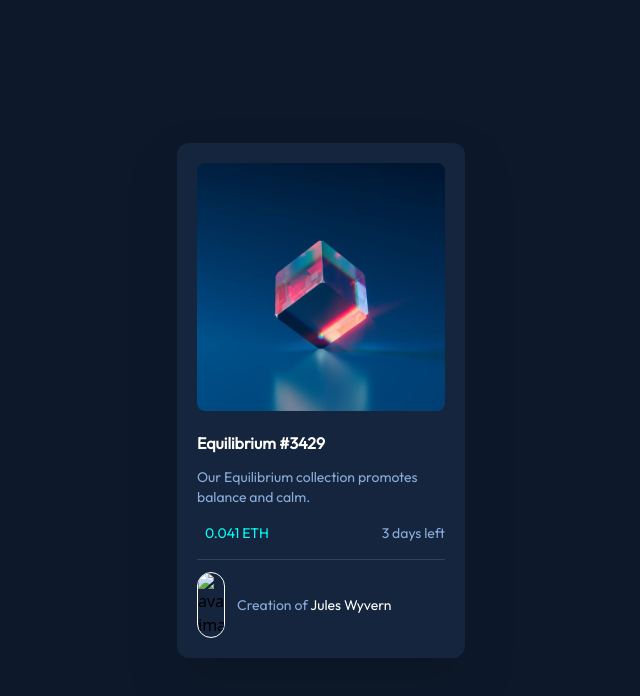
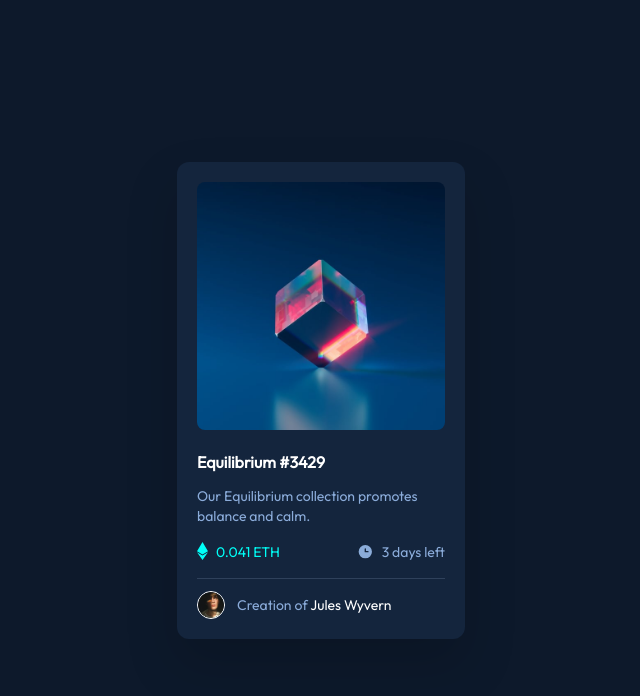
Before and after one commit to anmolthedeveloper/fm-nft-card-design, a website: page index.html in a window 1280 px wide. Shown: the whole page, without its empty margins (319-959 px from the left). Drawn offline with nearby package versions, Linux system fonts and the light colour scheme; files that its build step writes are made by us from their sources; the site is published under a folder, as on GitHub Pages, so addresses that start at the root find nothing.

Commit message:
Fixing image path

```diff
--- a/index.html
+++ b/index.html
@@ -59,7 +59,7 @@
       </div>
       <div class="flex mt-3 items-center">
         <img
-          src="/images/image-avatar.png"
+          src="./images/image-avatar.png"
           class="w-7 border-white border rounded-full mr-3"
           alt="avatar image"
         />
--- a/tailwind.config.js
+++ b/tailwind.config.js
@@ -4,9 +4,9 @@ module.exports = {
   theme: {
     extend: {
       content: {
-        nft: 'url("/images/icon-ethereum.svg")',
-        clock: 'url("/images/icon-clock.svg")',
-        avatar: 'url("/images/image-avatar.png")',
+        nft: 'url("./images/icon-ethereum.svg")',
+        clock: 'url("./images/icon-clock.svg")',
+        avatar: 'url("./images/image-avatar.png")',
       },
       colors: {
         mainBG: "hsl(217, 54%, 11%)",
```
